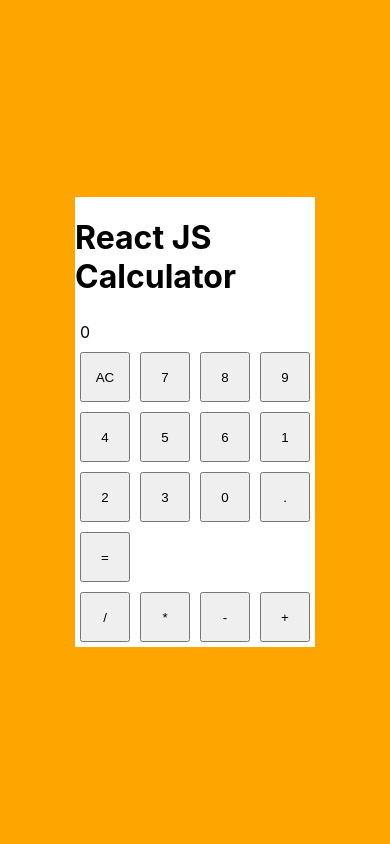
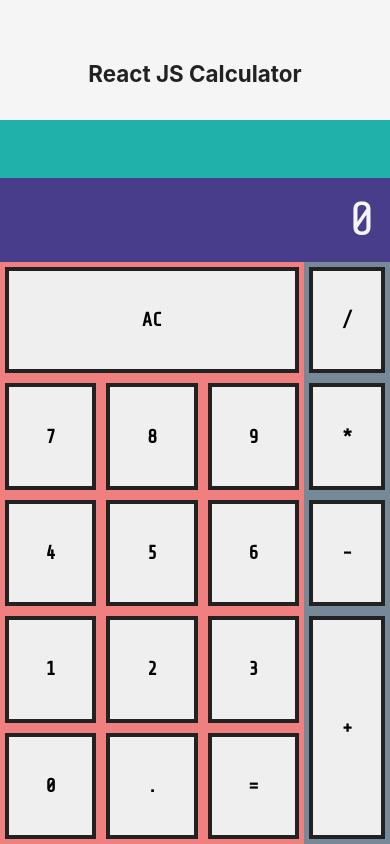
Before and after one commit to fermercadal/react-calculator_legacy, a React (Create React App) app: page / in a window 390 px wide. Built offline with nearby package versions, Linux system fonts and the light colour scheme.

Commit message:
Update base mobile styles

```diff
--- a/src/App.css
+++ b/src/App.css
@@ -1,10 +1,14 @@
 * {
-    box-sizing: border-box;
+  box-sizing: border-box;
 }
 
 body {
+  font-size: 24px;
+}
+
+#root {
   align-items: center;
-  background: orange;
+  background: whitesmoke;
   display: flex;
   height: 100vh;
   justify-content: center;
@@ -12,21 +16,83 @@
 }
 
 .calculator {
-  display: flex;
-  flex-flow: row wrap;
-  background: white;
-  display: flex;
-  justify-content: space-between;
-  width: 240px;
+  height: 100vh;
+  width: 100%;
+}
+
+h1 {
+  color: #222222;
+  flex: 0 0 auto;
+  font-size: 1.4rem;
+  padding: 60px 20px 30px 20px;
+  margin: 0px;
+  min-height: 120px;
+  text-align: center;
+  width: 100%;
+}
+
+.screen {
+  font-family: 'Share Tech Mono', monospace;
+  width: 100%;
+}
+
+.currentOperation {
+  background-color: lightseagreen;
+  color: lightgreen;
+  padding: 15px;
+  min-height: 58px;
+  text-align: right;
 }
 
 .display {
-  padding: 5px;
+  background-color: darkslateblue;
+  color: whitesmoke;
+  font-size: 3rem;
+  min-height: 84px;
+  padding: 15px;
+  text-align: right;
   width: 100%;
 }
 
+.calculator-buttons {
+  display: flex;
+  height: calc(100vh - 262px);
+  flex-flow: row wrap;
+}
+
+.numbers {
+  background-color: lightcoral;
+  font-family: 'Share Tech Mono', monospace;
+  width: 78%;
+}
+
+.operations {
+  background-color: lightslategray;
+  font-family: 'Share Tech Mono', monospace;
+  width: 22%;
+}
+
 button {
-  height: 50px;
+  border: 4px solid #222222;
+  font-family: 'Share Tech Mono', monospace;
+  font-size: 1.2rem;
+  font-weight: bold;
+  height: calc(20% - 10px);
   margin: 5px;
-  width: 50px;
 }
+
+.numbers button {
+  width: calc(33.33% - 10px) ;
+}
+
+.operations button {
+  width: calc(100% - 10px);
+}
+
+.operations button:last-child {
+  height: calc(40% - 10px) ;
+}
+
+button.ac {
+  width: calc(100% - 10px);
+}
```
